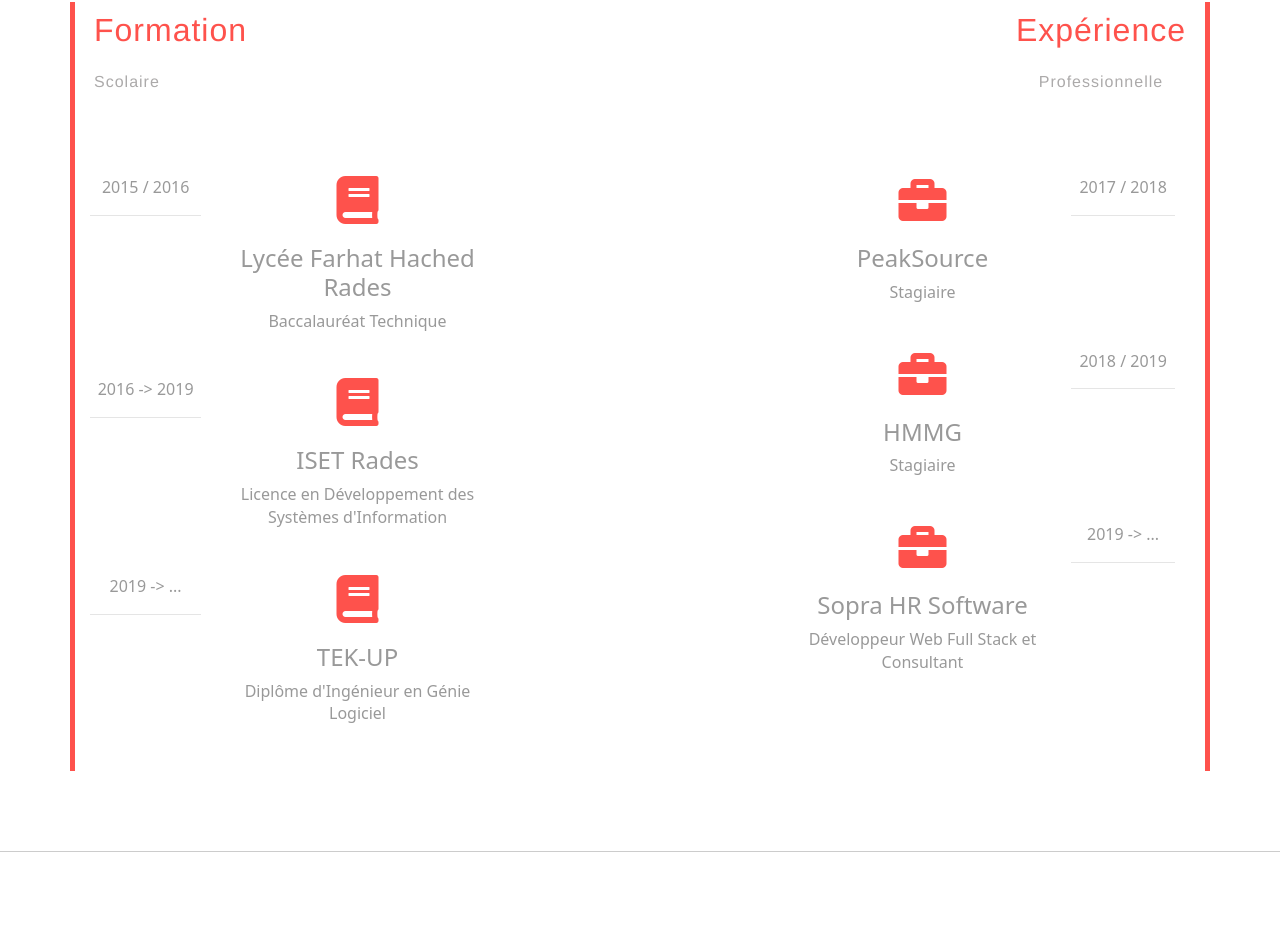
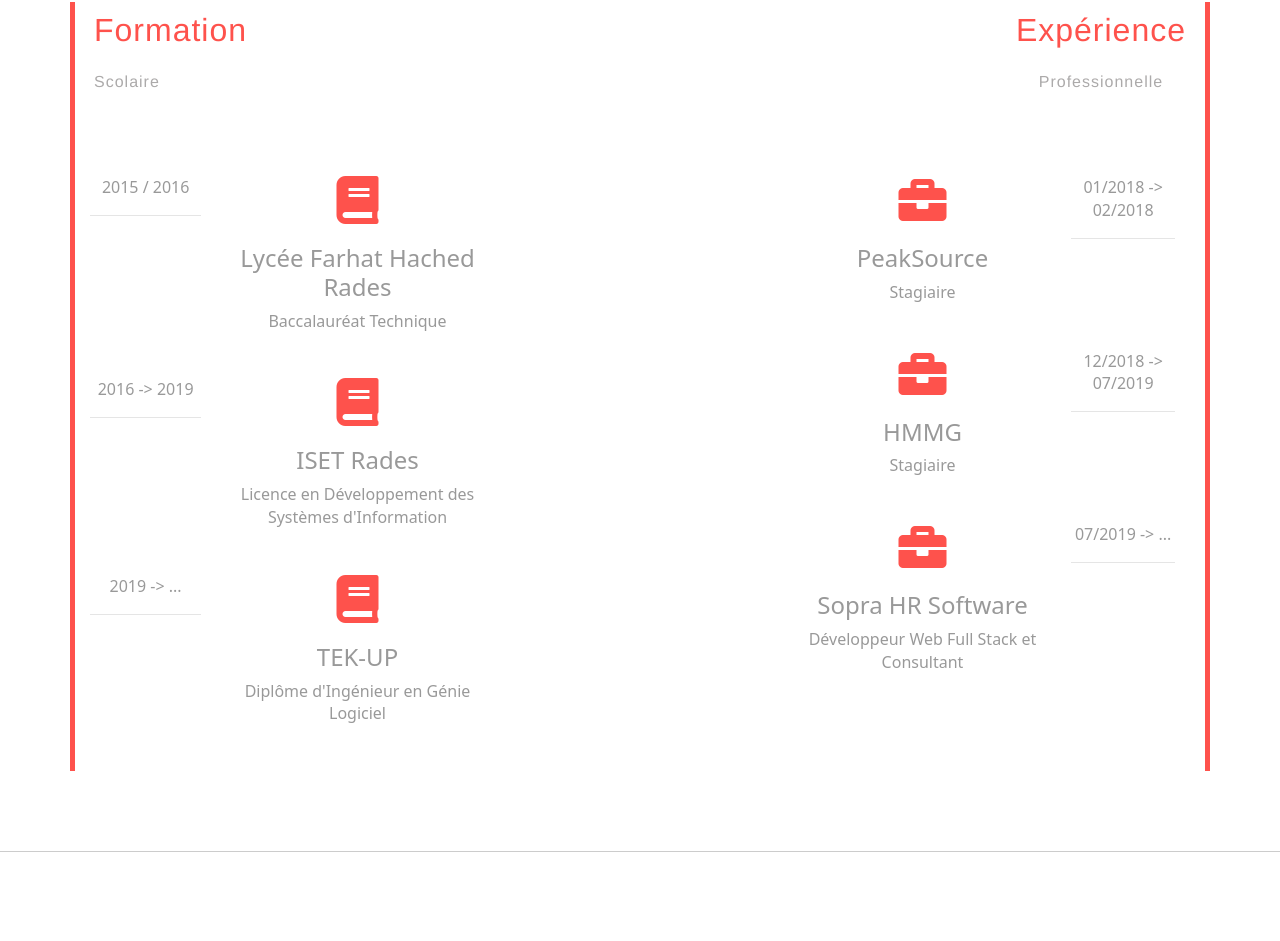
Before and after one commit to JawherHamza/JawherHamza.github.io, a plain HTML site: page index.html in a window 1280 px wide. Shown: the part 1841-2782 px from the top of the page. Drawn offline with nearby package versions, Linux system fonts and the light colour scheme; a script that the page names is missing.

Commit message:
Update index.html

```diff
--- a/index.html
+++ b/index.html
@@ -149,7 +149,7 @@
 					</div>
 					<div class="bb">
 						<div class="d-flex flex-row-reverse">
-							<div class="col-3 text-center"> 2017 / 2018<br>
+							<div class="col-3 text-center"> 01/2018 -> 02/2018<br>
 								<hr>
 							</div>
 							<div class="col-6 text-center"> <i class="fa fa-briefcase fa-3x"></i>
@@ -160,7 +160,7 @@
 					</div>
 					<div class="bb">
 						<div class="d-flex flex-row-reverse">
-							<div class="col-3 text-center"> 2018 / 2019<br>
+							<div class="col-3 text-center"> 12/2018 -> 07/2019<br>
 								<hr>
 							</div>
 							<div class="col-6 text-center"> <i class="fa fa-briefcase fa-3x"></i>
@@ -171,7 +171,7 @@
 					</div>
 					<div class="bb">
 						<div class="d-flex flex-row-reverse">
-							<div class="col-3 text-center"> 2019 -> ... <br>
+							<div class="col-3 text-center"> 07/2019 -> ... <br>
 								<hr>
 							</div>
 							<div class="col-6 text-center"> <i class="fa fa-briefcase fa-3x"></i>
```
